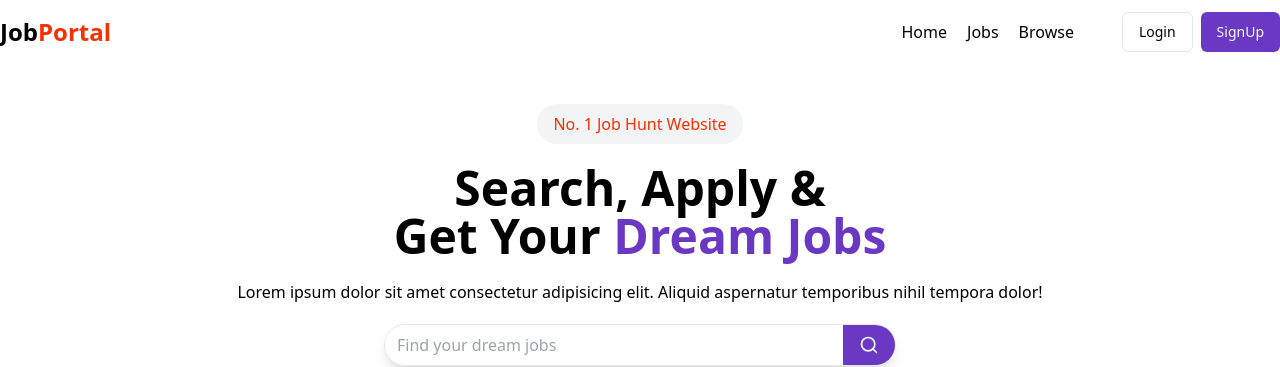
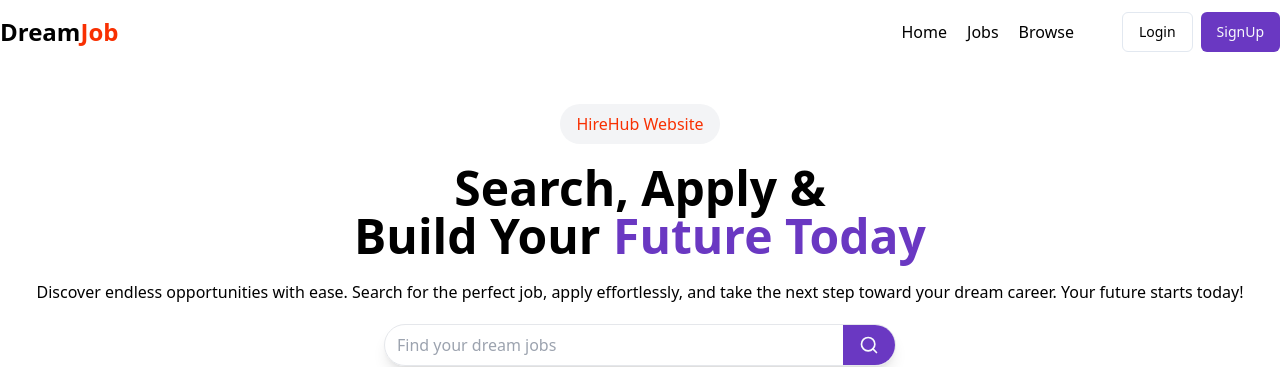
Before and after one commit to Krishna-Kumar-18/Job-Listing-Portal, a React (Vite) app in the folder frontend/: page / in a window 1280 px wide. Shown: the top 367 px of the page. Built offline with nearby package versions, Linux system fonts and the light colour scheme; no server answers.

Commit message:
feat: update Herosection with improved design and content

```diff
--- a/frontend/src/components/HeroSection.jsx
+++ b/frontend/src/components/HeroSection.jsx
@@ -18,9 +18,9 @@ const HeroSection = () => {
     return (
         <div className='text-center'>
             <div className='flex flex-col gap-5 my-10'>
-                <span className=' mx-auto px-4 py-2 rounded-full bg-gray-100 text-[#F83002] font-medium'>No. 1 Job Hunt Website</span>
-                <h1 className='text-5xl font-bold'>Search, Apply & <br /> Get Your <span className='text-[#6A38C2]'>Dream Jobs</span></h1>
-                <p>Lorem ipsum dolor sit amet consectetur adipisicing elit. Aliquid aspernatur temporibus nihil tempora dolor!</p>
+                <span className=' mx-auto px-4 py-2 rounded-full bg-gray-100 text-[#F83002] font-medium'>HireHub Website</span>
+                <h1 className='text-5xl font-bold'>Search, Apply & <br /> Build Your <span className='text-[#6A38C2]'>Future Today</span></h1>
+                <p>Discover endless opportunities with ease. Search for the perfect job, apply effortlessly, and take the next step toward your dream career. Your future starts today!</p>
                 <div className='flex w-[40%] shadow-lg border border-gray-200 pl-3 rounded-full items-center gap-4 mx-auto'>
                     <input
                         type="text"
--- a/frontend/src/components/shared/Navbar.jsx
+++ b/frontend/src/components/shared/Navbar.jsx
@@ -34,7 +34,7 @@ const Navbar = () => {
       <div className="flex items-center justify-between mx-auto max-w-7xl h-16">
         <div>
           <h1 className="text-2xl font-bold">
-            Job<span className="text-[#F83002]">Portal</span>
+            Dream<span className="text-[#F83002]">Job</span>
           </h1>
         </div>
         <div className="flex items-center gap-12">
```
